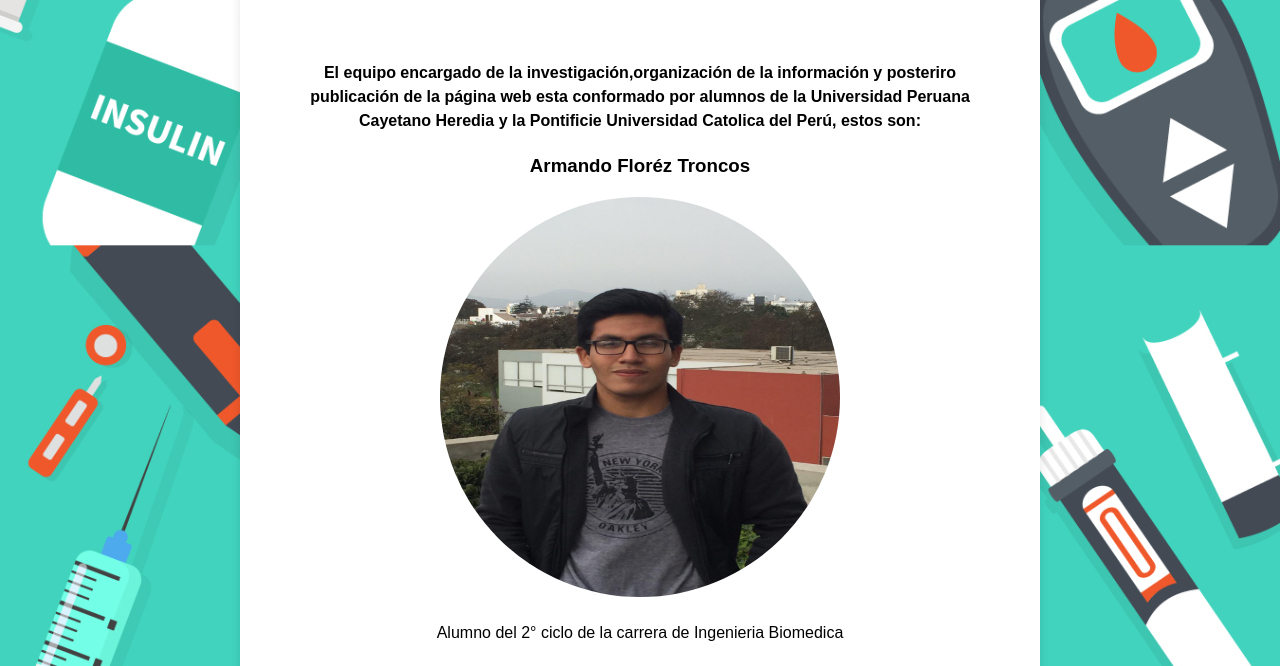
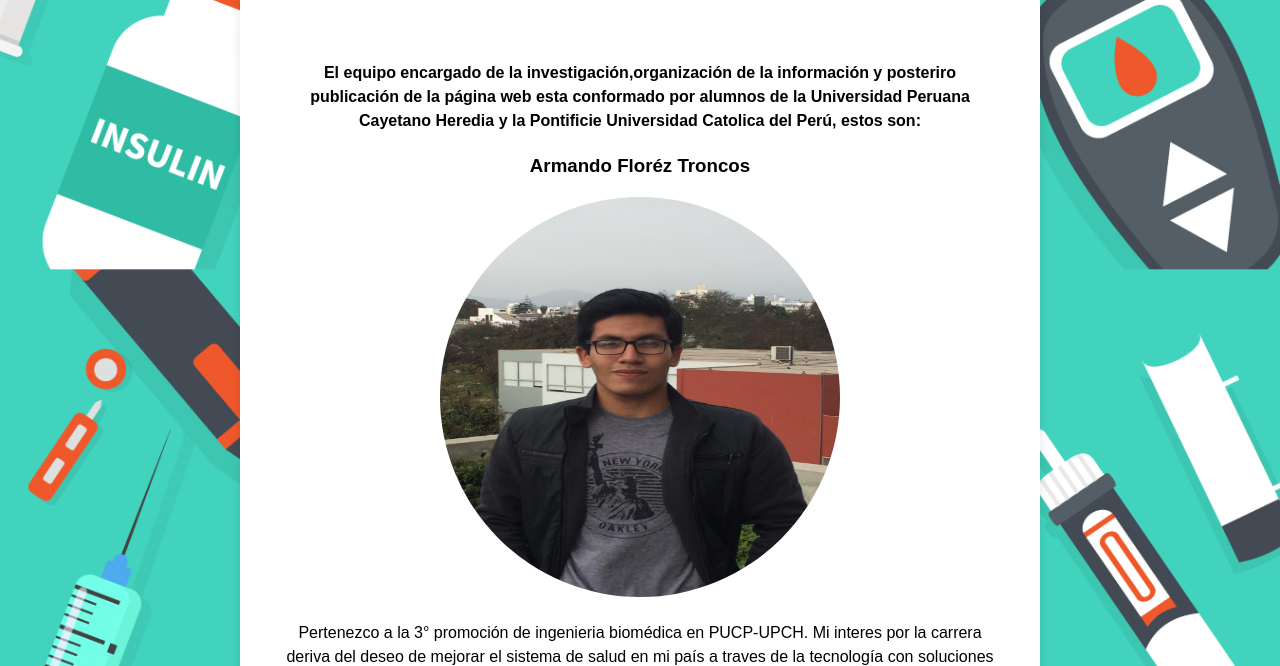
Before and after one commit to Grupo2-miercoles11-13/ProcesosdeInnovacion, a plain HTML site: page equipo.html in a window 1280 px wide. Shown: the part 263-929 px from the top of the page. Drawn offline with Linux system fonts and the light colour scheme.

Commit message:
Update equipo.html

```diff
--- a/equipo.html
+++ b/equipo.html
@@ -28,7 +28,7 @@
         <h3>Armando Floréz Troncos</h3>
         <img id="persona"src="armando.jpeg" alt=""/>
             <p></p>
-        <p>Alumno del 2° ciclo de la carrera de Ingenieria Biomedica</p>
+        <p>Pertenezco a la 3° promoción de ingenieria biomédica en PUCP-UPCH. Mi interes por la carrera deriva del deseo de mejorar el sistema de salud en mi país a traves de la tecnología con soluciones concretas e innovadoras.</p>
             <a href="https://www.facebook.com/armandoantonio.floreztroncos"><img id="fb"src="f.png"></a>
         <h3>Cesar Morales Vasquez</h3>
         <img id="persona" src="cesar.jpg" alt=""/>
```
